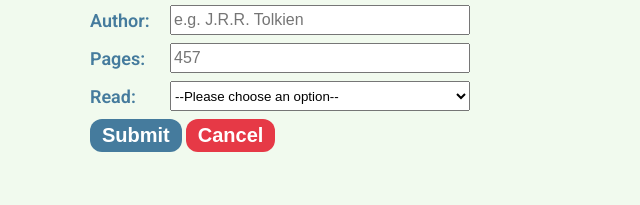
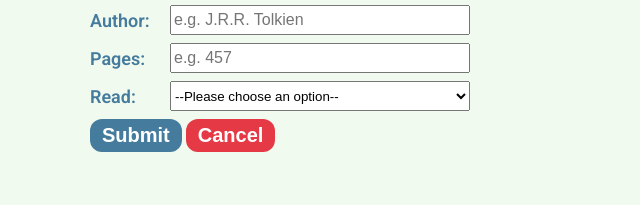
Before and after one commit to zimwick/library, a plain HTML site: page index.html in a window 1280 px wide. Both pictures are taken after a click on the button "New Book". Shown: the part 243-448 px from the top of the page, 200-840 px from the left. Drawn offline with Linux system fonts and the light colour scheme.

Commit message:
Fix pages formatting

```diff
--- a/index.html
+++ b/index.html
@@ -53,7 +53,12 @@
           </div>
           <div class="form-book-pages">
             <label for="pages">Pages: </label>
-            <input type="number" name="pages" id="pages" placeholder="457" />
+            <input
+              type="number"
+              name="pages"
+              id="pages"
+              placeholder="e.g. 457"
+            />
           </div>
           <div class="form-book-read">
             <label for="read">Read: </label>
```
